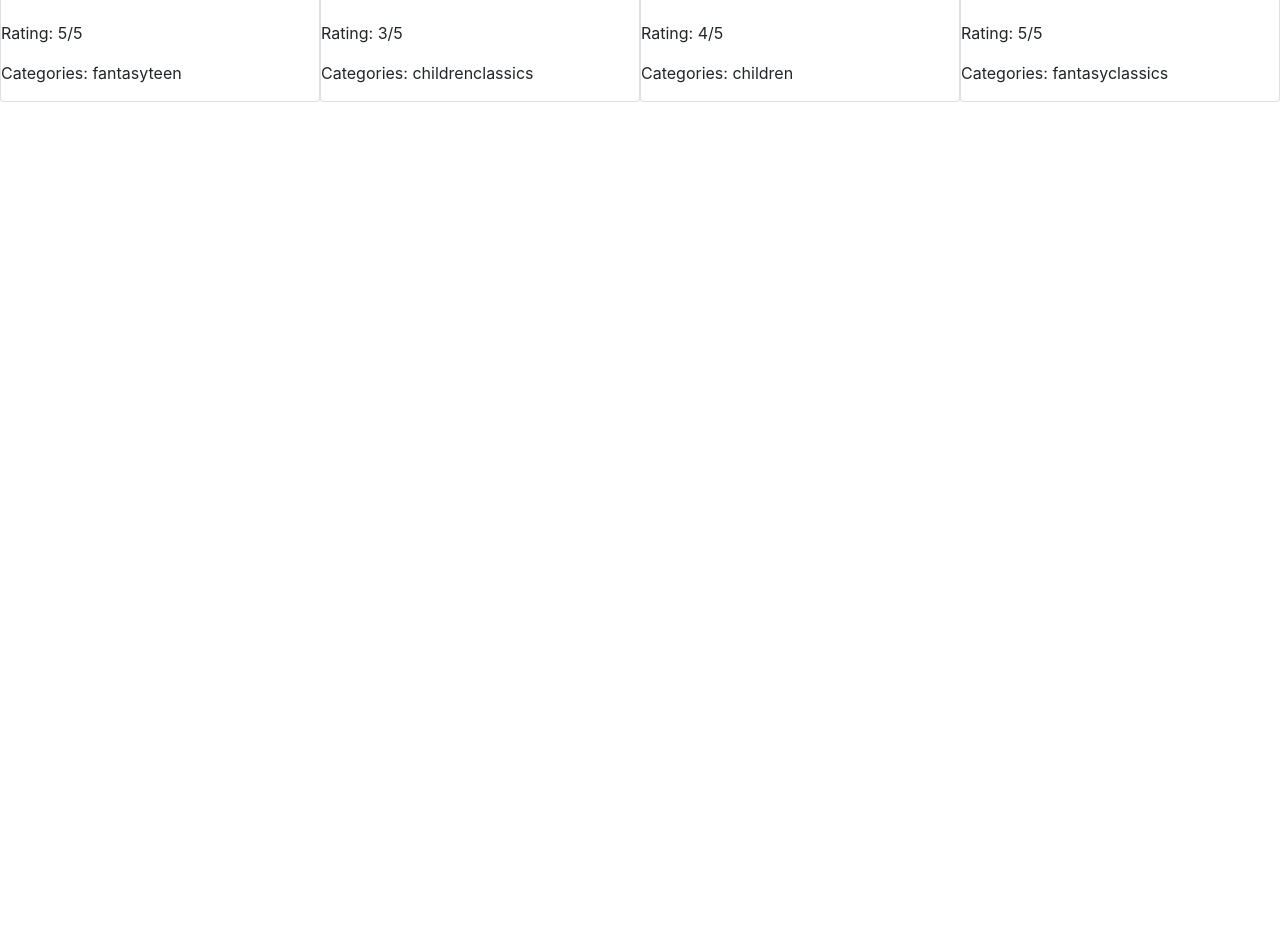
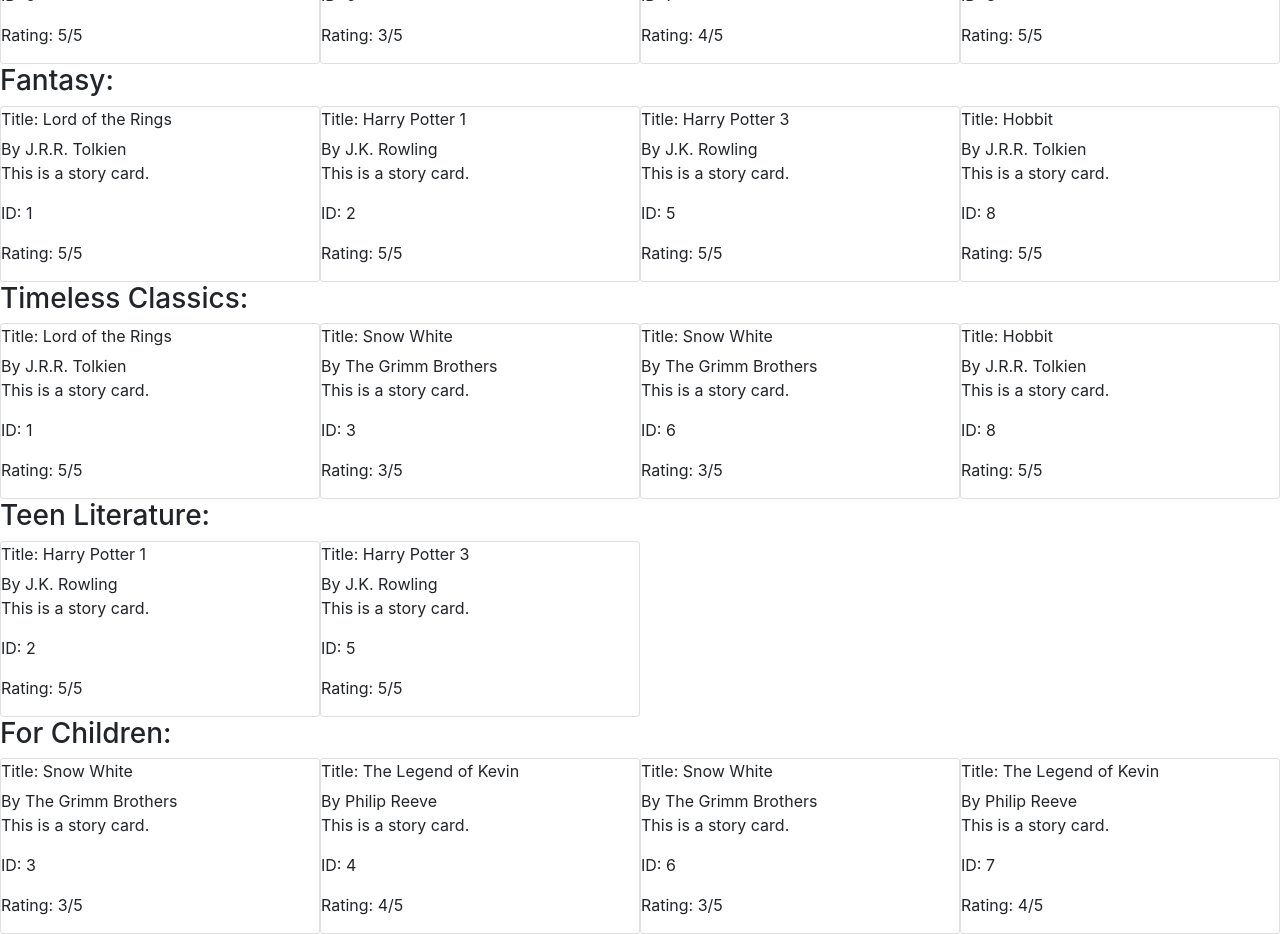
Before and after one commit to erlinh/VisualNovel, a React (Create React App) app in the folder client/: page / in a window 1280 px wide. Shown: the part 480-1414 px from the top of the page. Before the commit the page ends 800 px from the top, so only its background shows below. Built offline with nearby package versions, Linux system fonts and the light colour scheme.

Commit message:
Browsing grid displays stories sorted by category (sample data manually sorted)

```diff
--- a/client/src/assets/resources/sampleBookData.json
+++ b/client/src/assets/resources/sampleBookData.json
@@ -1,11 +1,12 @@
-[
+{
+    "all": [
         {"id": 1,
         "title": "Lord of the Rings",
         "author": "J.R.R. Tolkien",
         "rating": 5,
         "category": ["fantasy", "classics"]},
         {"id": 2,
-    "title": "Harry Potter",
+        "title": "Harry Potter 1",
         "author": "J.K. Rowling",
         "rating": 5,
         "category": ["fantasy", "teen"]},
@@ -20,7 +21,7 @@
         "rating": 4,
         "category": ["children"]},
         {"id": 5,
-    "title": "Harry Potter",
+        "title": "Harry Potter 3",
         "author": "J.K. Rowling",
         "rating": 5,
         "category": ["fantasy", "teen"]},
@@ -35,8 +36,87 @@
         "rating": 4,
         "category": ["children"]},
         {"id": 8,
+        "title": "Hobbit",
+        "author": "J.R.R. Tolkien",
+        "rating": 5,
+        "category": ["fantasy", "classics"]}
+        ],
+    "fantasy": [
+        {"id": 1,
         "title": "Lord of the Rings",
         "author": "J.R.R. Tolkien",
         "rating": 5,
+        "category": ["fantasy", "classics"]},
+        {"id": 2,
+        "title": "Harry Potter 1",
+        "author": "J.K. Rowling",
+        "rating": 5,
+        "category": ["fantasy", "teen"]},
+        {"id": 5,
+        "title": "Harry Potter 3",
+        "author": "J.K. Rowling",
+        "rating": 5,
+        "category": ["fantasy", "teen"]},
+        {"id": 8,
+        "title": "Hobbit",
+        "author": "J.R.R. Tolkien",
+        "rating": 5,
         "category": ["fantasy", "classics"]}
+        ],
+    "classics": [
+        {"id": 1,
+        "title": "Lord of the Rings",
+        "author": "J.R.R. Tolkien",
+        "rating": 5,
+        "category": ["fantasy", "classics"]},
+        {"id": 3,
+        "title": "Snow White",
+        "author": "The Grimm Brothers",
+        "rating": 3,
+        "category": ["children", "classics"]},
+        {"id": 6,
+        "title": "Snow White",
+        "author": "The Grimm Brothers",
+        "rating": 3,
+        "category": ["children", "classics"]},
+        {"id": 8,
+        "title": "Hobbit",
+        "author": "J.R.R. Tolkien",
+        "rating": 5,
+        "category": ["fantasy", "classics"]}
+    ],
+    "teen": [
+        {"id": 2,
+        "title": "Harry Potter 1",
+        "author": "J.K. Rowling",
+        "rating": 5,
+        "category": ["fantasy", "teen"]},
+        {"id": 5,
+        "title": "Harry Potter 3",
+        "author": "J.K. Rowling",
+        "rating": 5,
+        "category": ["fantasy", "teen"]}
+    ],
+    "children": [
+        {"id": 3,
+        "title": "Snow White",
+        "author": "The Grimm Brothers",
+        "rating": 3,
+        "category": ["children", "classics"]},
+        {"id": 4,
+        "title": "The Legend of Kevin",
+        "author": "Philip Reeve",
+        "rating": 4,
+        "category": ["children"]},
+        {"id": 6,
+        "title": "Snow White",
+        "author": "The Grimm Brothers",
+        "rating": 3,
+        "category": ["children", "classics"]},
+        {"id": 7,
+        "title": "The Legend of Kevin",
+        "author": "Philip Reeve",
+        "rating": 4,
+        "category": ["children"]}
     ]
+}
--- a/client/src/components/BrowsingGrid/BrowsingGrid.js
+++ b/client/src/components/BrowsingGrid/BrowsingGrid.js
@@ -7,9 +7,32 @@
 
 export default function BrowsingGrid() {
   return (
-    <div className="browsing-grid-wrapper">
-      <StoryCards/>
-    </div>
+    <>
+      <h3>All Stories:</h3>
+      <div className="browsing-grid-wrapper">
+        <StoryCards category="all"/>
+      </div>
+
+      <h3>Fantasy:</h3>
+      <div className="browsing-grid-wrapper">
+        <StoryCards category="fantasy"/>
+      </div>
+
+      <h3>Timeless Classics:</h3>
+      <div className="browsing-grid-wrapper">
+        <StoryCards category="classics"/>
+      </div>
+
+      <h3>Teen Literature:</h3>
+      <div className="browsing-grid-wrapper">
+        <StoryCards category="teen"/>
+      </div>
+
+      <h3>For Children:</h3>
+      <div className="browsing-grid-wrapper">
+        <StoryCards category="children"/>
+      </div>
+    </>
   );
 }
 
--- a/client/src/components/BrowsingGrid/StoryCard/StoryCard.js
+++ b/client/src/components/BrowsingGrid/StoryCard/StoryCard.js
@@ -13,7 +13,7 @@
       <p>This is a story card.</p>
       <p>ID: {id}</p>
       <p>Rating: {rating}/5</p>
-      <p>Categories: {categories}</p>
+      {/* <p>Categories: {categories}</p> */}
     </Card>
   );
 }
--- a/client/src/components/BrowsingGrid/StoryCards/StoryCards.js
+++ b/client/src/components/BrowsingGrid/StoryCards/StoryCards.js
@@ -3,14 +3,14 @@
 
 import allStories from '../../../assets/resources/sampleBookData.json';
 
-export default function StoryCards() {
-  const allStoryCards = allStories.map(story =>
+export default function StoryCards({category}) {
+  const chosenStoriesCards = allStories[category].map(story =>
     <StoryCard key={story.id} id={story.id} title={story.title} author={story.author} rating={story.rating} categories={story.category} />
   );
 
   return (
     <>
-      {allStoryCards}
+      {chosenStoriesCards}
     </>
   );
 }
```
Lines whose indentation alone changed are shown as unchanged.
